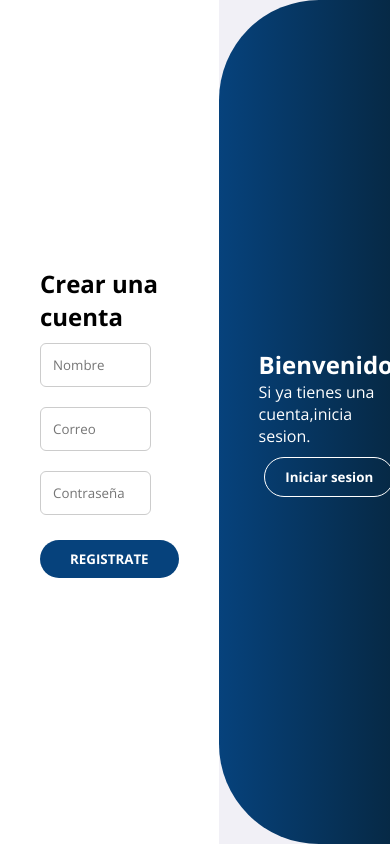
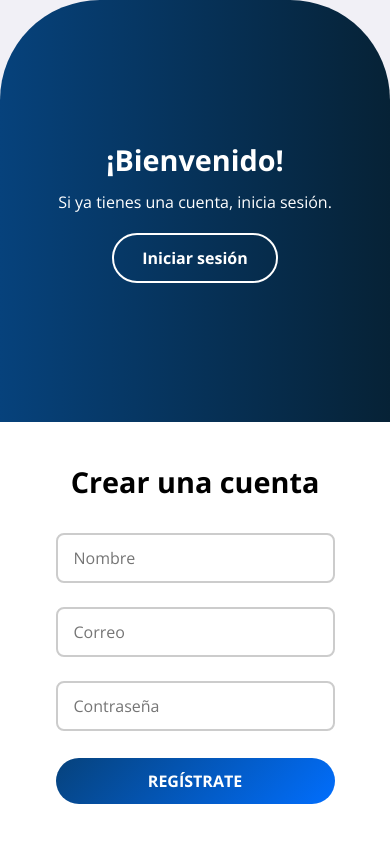
Before and after one commit to Danieltwelve/FrontedModelos, an Angular app: page /register in a window 390 px wide. Built offline with nearby package versions, Linux system fonts and the light colour scheme.

Commit message:
se añaden mejoras de estilos a login y register

```diff
--- a/src/app/dashboard/components/navbar/navbar/navbar.component.html
+++ b/src/app/dashboard/components/navbar/navbar/navbar.component.html
@@ -5,6 +5,8 @@
     <div class="form-group">
     </div>
   </form>
+
+
 
   <div class="profile">
 <img src="assets/Slide1.jpg" class="slide" alt="Slide 1">
--- a/src/app/landing-page/landing-page.component.html
+++ b/src/app/landing-page/landing-page.component.html
@@ -6,7 +6,6 @@
     </div>
     <div class="nav-buttons">
       <a routerLink="/login" class="btn login">Iniciar sesión</a>
-      <a routerLink="/register" class="btn register">Registrarse</a>
     </div>
   </header>
   <main class="landing-main">
--- a/src/app/login/login.component.css
+++ b/src/app/login/login.component.css
@@ -1,64 +1,96 @@
-@import url('https://cdnjs.cloudflare.com/ajax/libs/font-awesome/6.0.0-beta3/css/all.min.css');
+/* General */
+* {
+  box-sizing: border-box;
+}
 
+body {
+  margin: 0;
+  font-family: 'Segoe UI', Tahoma, Geneva, Verdana, sans-serif;
+  background: linear-gradient(to bottom right, #f2f0f7, #e2e0f0);
+}
+
+/* Contenedor principal */
 .login-container {
   display: flex;
   height: 100vh;
-  font-family: 'Segoe UI', Tahoma, Geneva, Verdana, sans-serif;
+  animation: fadeIn 1.2s ease-in-out;
 }
 
+/* Lado izquierdo */
 .left-side {
   flex: 1;
-  background-color: #062236;
-  color: #fff;
+  background: linear-gradient(to bottom right, #062236, #0b3c61);
+  color: white;
   display: flex;
   flex-direction: column;
   justify-content: center;
   align-items: center;
   border-top-right-radius: 60px;
   border-bottom-right-radius: 60px;
-  padding: 20px;
+  padding: 40px;
+  animation: slideInLeft 1s ease;
 }
 
-.left-side h2 {
+.left-side h1 {
   font-size: 2rem;
   margin-bottom: 10px;
+  animation: fadeInUp 1s ease;
 }
 
 .left-side p {
-  margin: 10px 0;
+  margin-bottom: 20px;
+  animation: fadeInUp 1.2s ease;
 }
 
 .left-side button {
   background-color: transparent;
-  border: 1px solid #fff;
-  color: #fff;
-  padding: 10px 20px;
-  border-radius: 20px;
+  border: 2px solid white;
+  color: white;
+  padding: 12px 28px;
+  border-radius: 30px;
   cursor: pointer;
-  margin-top: 10px;
+  font-weight: bold;
+  font-size: 1rem;
+  transition: all 0.3s ease-in-out;
+  animation: fadeInUp 1.4s ease;
 }
 
 .left-side button:hover {
-  background-color: #fff;
+  background-color: white;
   color: #062236;
+  transform: scale(1.05);
+  box-shadow: 0 6px 12px rgba(255, 255, 255, 0.3);
 }
 
+/* Lado derecho */
 .right-side {
   flex: 1;
-  padding: 40px;
+  background-color: #f2f0f7;
   display: flex;
   flex-direction: column;
   justify-content: center;
+  align-items: center;
+  padding: 40px;
+  animation: slideInRight 1s ease;
 }
 
 .right-side h2 {
+  margin-bottom: 30px;
   text-align: center;
-  margin-bottom: 30px;
+  animation: fadeInDown 1s ease;
+}
+
+/* Contenedor del formulario */
+.form-container {
+  width: 100%;
+  max-width: 400px;
+  animation: fadeIn 1.2s ease-in-out;
 }
 
 .input-group {
   position: relative;
   margin-bottom: 20px;
+  animation: fadeInUp 1.2s ease;
 }
 
 .input-group input {
@@ -66,6 +98,15 @@
   padding: 12px 40px 12px 12px;
   border: 1px solid #ccc;
   border-radius: 20px;
+  font-size: 1rem;
+  transition: 0.3s ease;
+}
+
+.input-group input:focus {
+  border-color: #062236;
+  box-shadow: 0 0 8px rgba(6, 34, 54, 0.3);
+  outline: none;
+  transform: scale(1.02);
 }
 
 .input-group .icon {
@@ -75,6 +116,7 @@
   color: #aaa;
 }
 
+/* Enlace de contraseña */
 .forgot-password {
   display: block;
   text-align: right;
@@ -82,40 +124,102 @@
   margin-bottom: 15px;
   color: #062236;
   text-decoration: none;
+  transition: color 0.3s ease;
 }
 
+.forgot-password:hover {
+  color: #0b3c61;
+  text-decoration: underline;
+}
+
+/* Botón de iniciar sesión */
 .login-btn {
   width: 100%;
   padding: 12px;
   background-color: #062236;
-  color: #fff;
+  color: white;
   border: none;
   border-radius: 20px;
   cursor: pointer;
+  font-size: 1rem;
+  font-weight: bold;
+  transition: all 0.3s ease-in-out;
+  animation: fadeInUp 1.5s ease;
 }
 
 .login-btn:hover {
-  background-color: #06427c;
+  background-color: #0b3c61;
+  transform: scale(1.05);
+  box-shadow: 0 6px 12px rgba(0, 0, 0, 0.2);
 }
 
-.divider {
-  text-align: center;
-  margin: 20px 0;
-  color: #666;
+/* Animaciones clave */
+@keyframes slideInLeft {
+  from {
+    transform: translateX(-100px);
+    opacity: 0;
+  }
+  to {
+    transform: translateX(0);
+    opacity: 1;
+  }
 }
 
-.social-login {
-  text-align: center;
+@keyframes slideInRight {
+  from {
+    transform: translateX(100px);
+    opacity: 0;
+  }
+  to {
+    transform: translateX(0);
+    opacity: 1;
+  }
 }
 
-.social-login i {
-  margin: 0 10px;
-  font-size: 1.5rem;
-  color: #444;
-  cursor: pointer;
-  transition: color 0.3s;
+@keyframes fadeIn {
+  from {
+    opacity: 0;
+  }
+  to {
+    opacity: 1;
+  }
 }
 
-.social-login i:hover {
-  color: #062236;
+@keyframes fadeInUp {
+  from {
+    opacity: 0;
+    transform: translateY(20px);
+  }
+  to {
+    opacity: 1;
+    transform: translateY(0);
+  }
 }
+
+@keyframes fadeInDown {
+  from {
+    opacity: 0;
+    transform: translateY(-20px);
+  }
+  to {
+    opacity: 1;
+    transform: translateY(0);
+  }
+}
+
+/* Responsive */
+@media (max-width: 768px) {
+  .login-container {
+    flex-direction: column;
+  }
+
+  .left-side {
+    border-radius: 0;
+    border-bottom-left-radius: 60px;
+    border-bottom-right-radius: 60px;
+  }
+
+  .right-side {
+    padding: 20px;
+  }
+}
--- a/src/app/login/login.component.html
+++ b/src/app/login/login.component.html
@@ -3,6 +3,7 @@
     <h2>¡Hola, Bienvenido!</h2>
     <p>¿No tienes una cuenta?</p>
     <button routerLink="/register">Registrarse</button>
+
   </div>
 
   <!-- Lado derecho con el formulario de login -->
@@ -31,7 +32,6 @@
         <i class="fas fa-lock icon"></i>
       </div>
 
-      <a href="#" class="forgot-password">¿Olvidó su contraseña?</a>
 
       <button type="submit" class="login-btn">Iniciar sesión</button>
 
--- a/src/app/login/login.component.ts
+++ b/src/app/login/login.component.ts
@@ -3,11 +3,12 @@ import { Router } from '@angular/router';
 import { FormsModule } from '@angular/forms';
 import { CommonModule } from '@angular/common'; // Import CommonModule
 import { HttpClient, HttpHeaders } from '@angular/common/http';
+import { RouterModule } from '@angular/router';
 
 @Component({
   selector: 'app-login',
   standalone: true,
-  imports: [FormsModule, CommonModule], // Add CommonModule to imports
+  imports: [FormsModule, CommonModule, RouterModule], // Add CommonModule to imports
   templateUrl: './login.component.html',
   styleUrls: ['./login.component.css']
 })
--- a/src/app/register/register.component.css
+++ b/src/app/register/register.component.css
@@ -1,75 +1,192 @@
+/* RESET BÁSICO */
+* {
+  box-sizing: border-box;
+  margin: 0;
+  padding: 0;
+}
+
+body {
+  font-family: 'Segoe UI', sans-serif;
+  background-color: #f0f2f5;
+  overflow-x: hidden;
+}
+
+/* CONTENEDOR PRINCIPAL */
 .register-container {
   display: flex;
   height: 100vh;
-  font-family: 'Segoe UI', sans-serif;
+  animation: fadeIn 1s ease-in;
 }
 
+@keyframes fadeIn {
+  0% { opacity: 0; transform: translateY(20px); }
+  100% { opacity: 1; transform: translateY(0); }
+}
+
+/* SECCIONES */
 .form-section, .info-section {
   flex: 1;
   display: flex;
-  flex-direction: column;
   justify-content: center;
   align-items: center;
   padding: 40px;
+  position: relative;
+  transition: all 0.6s ease;
 }
 
+/* FORMULARIO */
 .form-section {
-  background: #fff;
+  background: #ffffff;
 }
 
+.form-container {
+  width: 100%;
+  max-width: 400px;
+  text-align: center;
+  animation: slideInLeft 1.2s ease;
+}
+
+@keyframes slideInLeft {
+  0% { opacity: 0; transform: translateX(-50px); }
+  100% { opacity: 1; transform: translateX(0); }
+}
+
+.form-container h2 {
+  margin-bottom: 20px;
+  font-size: 1.8rem;
+}
+
+/* INPUTS ANIMADOS */
+.form-container input {
+  width: 100%;
+  padding: 12px 16px;
+  margin: 12px 0;
+  border: 2px solid #ccc;
+  border-radius: 8px;
+  font-size: 1rem;
+  outline: none;
+  transition: 0.4s;
+  box-shadow: 0 0 0px transparent;
+}
+
+.form-container input:focus {
+  border-color: #06427c;
+  box-shadow: 0 0 8px rgba(6, 66, 124, 0.4);
+  background-color: #f7fbff;
+  transform: scale(1.02);
+}
+
+/* BOTÓN REGISTRO */
+.form-container button {
+  width: 100%;
+  padding: 12px;
+  margin-top: 15px;
+  background: linear-gradient(135deg, #06427c, #016efd);
+  color: #fff;
+  border: none;
+  border-radius: 25px;
+  font-weight: bold;
+  cursor: pointer;
+  font-size: 1rem;
+  transition: transform 0.3s, box-shadow 0.3s;
+}
+
+.form-container button:hover {
+  transform: translateY(-3px) scale(1.03);
+  box-shadow: 0 8px 15px rgba(0, 123, 255, 0.2);
+}
+
+/* SECCIÓN INFORMATIVA */
 .info-section {
   background: linear-gradient(to right, #06427c, #062236);
   color: white;
   border-top-left-radius: 100px;
   border-bottom-left-radius: 100px;
-  button {
-    background-color: transparent;
-    border: 1px solid #fff;
-    color: #ffffff;
-    padding: 10px 20px;
-    border-radius: 20px;
-    cursor: pointer;
-    margin-top: 10px;
-
-  }
-  button:hover {
-    background-color: #fff;
-    color: #062236;
-  }
+  text-align: center;
+  padding: 60px 40px;
+  animation: slideInRight 1.2s ease;
 }
 
-input {
-  margin: 10px 0;
-  padding: 12px;
-  width: 80%;
-  border: 1px solid #ccc;
-  border-radius: 6px;
+@keyframes slideInRight {
+  0% { opacity: 0; transform: translateX(50px); }
+  100% { opacity: 1; transform: translateX(0); }
 }
 
-button {
-  margin-top: 15px;
-  padding: 10px 30px;
-  border: none;
-  background-color: #06427c;
-  color: white;
-  border-radius: 20px;
-  cursor: pointer;
-  font-weight: bold;
-  transition: 0.3s;
-
-
+.info-section h2 {
+  margin-bottom: 12px;
+  font-size: 1.8rem;
 }
 
-button:hover {
-  background-color: #016efd;
+.info-section p {
+  margin-bottom: 20px;
+  font-size: 1rem;
 }
 
+/* BOTÓN DE SESIÓN */
+.info-section {
+  background: linear-gradient(to right, #06427c, #062236);
+  color: white;
+  border-top-left-radius: 100px;
+  border-bottom-left-radius: 100px;
+  text-align: center;
+  padding: 60px 40px;
+  animation: slideInRight 1.2s ease;
+  display: flex;
+  flex-direction: column;
+  justify-content: center;
+  align-items: center;
+}
+
+.info-section button:hover {
+  background-color: #ffffff;
+  color: #062236;
+  transform: scale(1.05);
+  box-shadow: 0 6px 12px rgba(255, 255, 255, 0.2);
+}
+.info-section button {
+  background-color: transparent;
+  border: 2px solid #ffffff;
+  color: #ffffff;
+  padding: 12px 28px;
+  border-radius: 25px;
+  cursor: pointer;
+  font-size: 1rem;
+  font-weight: bold;
+  transition: all 0.3s ease-in-out;
+}
+
+.info-section button:hover {
+  background-color: #ffffff;
+  color: #062236;
+  transform: scale(1.05);
+  box-shadow: 0 6px 12px rgba(255, 255, 255, 0.2);
+}
+/* ÍCONOS SOCIALES (opcional) */
 .social-icons a {
   margin: 0 10px;
   font-size: 20px;
   color: #0077b6;
+  transition: 0.3s;
 }
 
 .social-icons a:hover {
   color: #023e8a;
+  transform: scale(1.2);
 }
+
+/* RESPONSIVE */
+@media (max-width: 768px) {
+  .register-container {
+    flex-direction: column-reverse;
+  }
+
+  .info-section {
+    border-radius: 0;
+    border-top-right-radius: 100px;
+    border-top-left-radius: 100px;
+  }
+
+  .form-container {
+    max-width: 90%;
+  }
+}
--- a/src/app/register/register.component.html
+++ b/src/app/register/register.component.html
@@ -1,20 +1,19 @@
 <div class="register-container">
   <div class="form-section">
-    <h2>Crear una cuenta</h2>
-    <div class="social-icons">
+    <div class="form-container">
+      <h2>Crear una cuenta</h2>
+      <input type="text" placeholder="Nombre" />
+      <input type="email" placeholder="Correo" />
+      <input type="password" placeholder="Contraseña" />
+      <button>REGÍSTRATE</button>
+    </div>
+  </div>
 
-    </div>
+  <div class="info-section">
+    <h2>¡Bienvenido!</h2>
+    <p>Si ya tienes una cuenta, inicia sesión.</p>
+     <button routerLink="/login">Iniciar sesión</button>
 
-    <form>
-      <input type="text" placeholder="Nombre" required />
-      <input type="email" placeholder="Correo" required />
-      <input type="password" placeholder="Contraseña" required />
-      <button type="submit">REGISTRATE  </button>
-    </form>
-  </div>
-  <div class="info-section">
-    <h2>Bienvenido!</h2>
-    <p>Si ya tienes una cuenta,inicia sesion.</p>
-    <a routerLink="/login"><button>Iniciar sesion</button></a>
+
   </div>
 </div>
```
